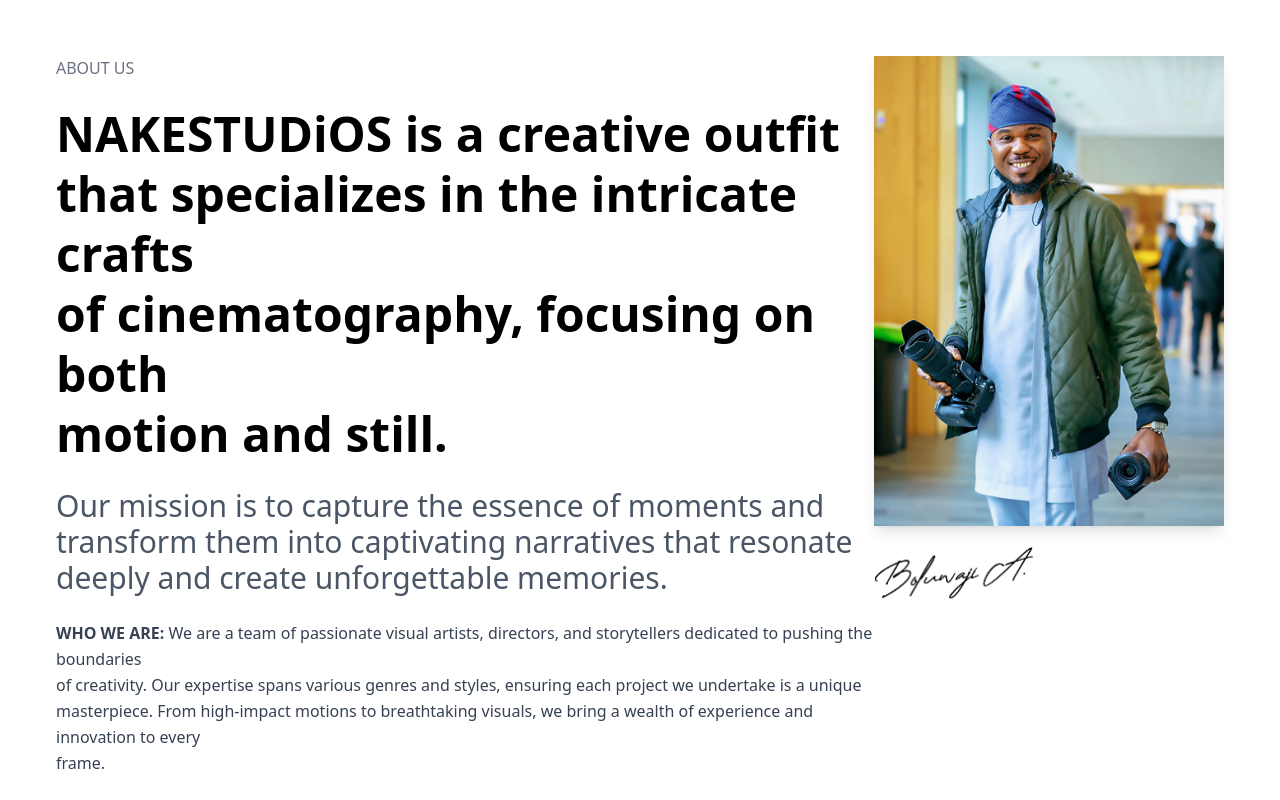
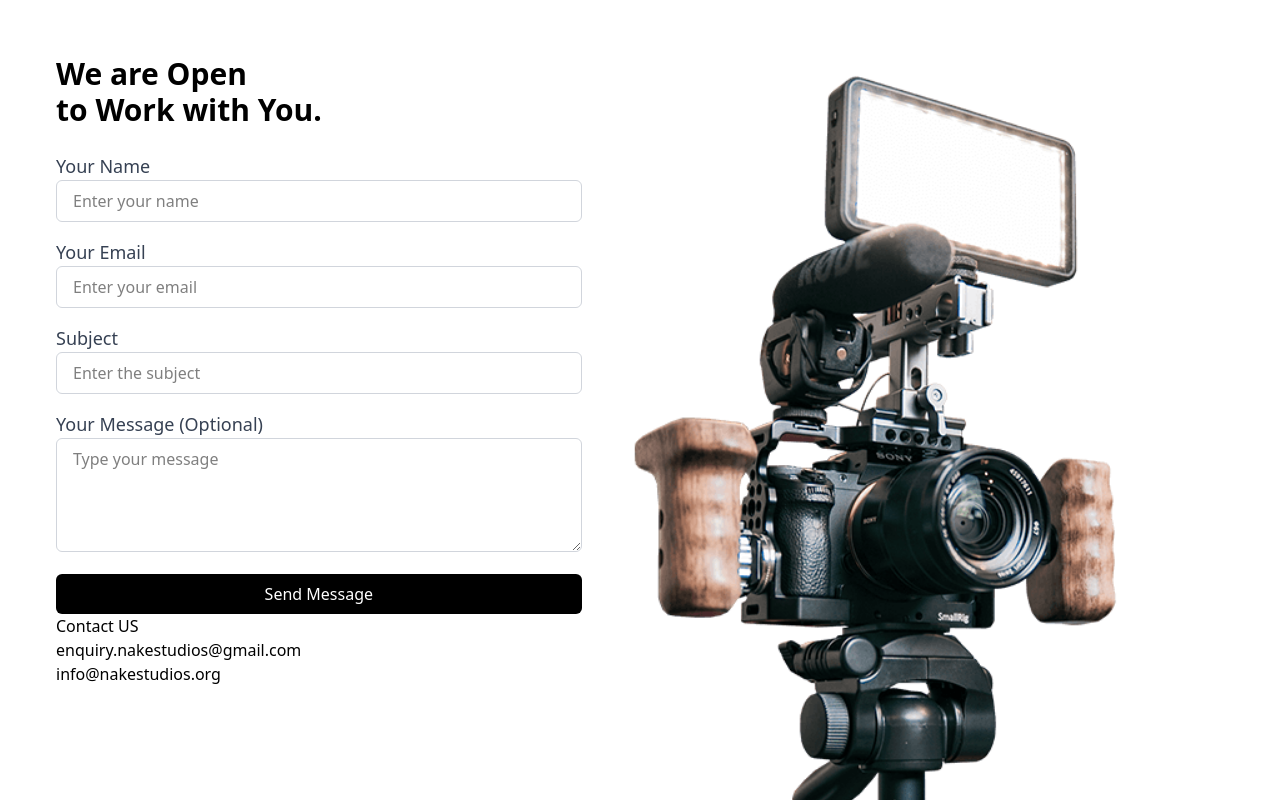
Before and after one commit to fuad1706/nakestudios, a React (Vite) app: page /contact in a window 1280 px wide. Shown: the top 800 px of the page. Built offline with nearby package versions, Linux system fonts and the light colour scheme.

Commit message:
added pages to react router

```diff
--- a/package.json
+++ b/package.json
@@ -11,8 +11,10 @@
   },
   "dependencies": {
     "@tailwindcss/vite": "^4.1.3",
+    "framer-motion": "^12.6.3",
     "react": "^19.0.0",
     "react-dom": "^19.0.0",
+    "react-router-dom": "^7.5.0",
     "tailwindcss": "^4.1.3"
   },
   "devDependencies": {
--- a/src/App.jsx
+++ b/src/App.jsx
@@ -1,11 +1,18 @@
 import React from "react";
-import About from "./components/About";
+import { BrowserRouter as Router, Routes, Route } from "react-router-dom";
+import About from "./pages/About";
+import Contact from "./pages/Contact";
 
 const App = () => {
   return (
-    <div className="mx-14 mt-14">
-      <About />
-    </div>
+    <Router>
+      <div className="mx-14 mt-14">
+        <Routes>
+          <Route path="/" element={<About />} />
+          <Route path="/contact" element={<Contact />} />
+        </Routes>
+      </div>
+    </Router>
   );
 };
 
--- a/src/components/About.jsx
+++ b/src/pages/About.jsx
@@ -1,12 +1,13 @@
 import React from "react";
+import { motion } from "framer-motion";
 
 const About = () => {
   return (
-    <div className="flex flex-col gap-10 md:gap-16">
+    <div className="flex flex-col gap-10  md:gap-16 mx-48">
       {/* Top Section */}
       <div className="flex flex-col md:flex-row">
-        <div className="w-[70%]">
-          <h3 className="mb-6 uppercase text-gray-500">About Us</h3>
+        <div className="md:w-[65%]">
+          <h3 className="mb-6 uppercase text-gray-500 font-bold">About Us</h3>
           <h2 className="mb-6 text-3xl md:text-5xl font-bold leading-tight">
             NAKESTUDiOS is a creative outfit <br /> that specializes in the
             intricate crafts <br /> of cinematography, focusing on both <br />
@@ -30,7 +31,7 @@
           </p>
         </div>
 
-        <div className="w-[30%] flex flex-col gap-2 items-start mt-8 md:mt-0">
+        <div className="md:w-[35%] flex flex-col gap-2 items-start mt-8 md:mt-0">
           <img src="/Bolu_nake.jpg" alt="Bolu" className="shadow-lg" />
           <img
             src="/bolu_sign.png"
@@ -41,7 +42,7 @@
       </div>
 
       {/* Bottom Section */}
-      <div className="md:w-1/2 flex flex-row gap-2.5 ">
+      <div className="md:w-[60%] flex flex-row gap-2.5 ">
         <div>
           <div className="mb-12">
             <h3 className="text-2xl font-semibold mb-10">
@@ -66,8 +67,8 @@
             </p>
           </div>
         </div>
-        <div className="mb-10">
-          <div>
+        <div className="mb-12">
+          <div className="mb-12">
             <h3 className="text-2xl font-semibold mb-10">Creating Memories</h3>
             <p className="text-gray-700 leading-relaxed">
               Whether it’s a commercial project, a special event, or a personal
@@ -77,7 +78,7 @@
               authentic form.
             </p>
           </div>
-          <div className="mb-10">
+          <div className="">
             <h3 className="text-2xl font-semibold mb-10">Our Commitment</h3>
             <p className="text-gray-700 leading-relaxed">
               For those who live and breathe visual arts, NAKESTUDiOS offers
--- /dev/null
+++ b/src/pages/Contact.jsx
@@ -0,0 +1,91 @@
+import React from "react";
+import Camera from "../../public/contacts_img_camera.png";
+
+const Contact = () => {
+  return (
+    <div className="flex flex-col md:flex-row gap-6">
+      {/* Left Section: Form */}
+      <div className="md:w-[45%]">
+        <h2 className="text-3xl font-semibold mb-6">
+          We are Open
+          <br />
+          to Work with You.
+        </h2>
+
+        {/* Name Input */}
+        <div className="mb-4">
+          <label htmlFor="name" className="block text-lg text-gray-700">
+            Your Name
+          </label>
+          <input
+            type="text"
+            id="name"
+            className="w-full px-4 py-2 border border-gray-300 rounded-md"
+            placeholder="Enter your name"
+          />
+        </div>
+
+        {/* Email Input */}
+        <div className="mb-4">
+          <label htmlFor="email" className="block text-lg text-gray-700">
+            Your Email
+          </label>
+          <input
+            type="email"
+            id="email"
+            className="w-full px-4 py-2 border border-gray-300 rounded-md"
+            placeholder="Enter your email"
+          />
+        </div>
+
+        {/* Subject Input */}
+        <div className="mb-4">
+          <label htmlFor="subject" className="block text-lg text-gray-700">
+            Subject
+          </label>
+          <input
+            type="text"
+            id="subject"
+            className="w-full px-4 py-2 border border-gray-300 rounded-md"
+            placeholder="Enter the subject"
+          />
+        </div>
+
+        {/* Message Input (Text Area) */}
+        <div className="mb-4">
+          <label htmlFor="message" className="block text-lg text-gray-700">
+            Your Message (Optional)
+          </label>
+          <textarea
+            id="message"
+            className="w-full px-4 py-2 border border-gray-300 rounded-md"
+            placeholder="Type your message"
+            rows="4"
+          />
+        </div>
+
+        {/* Submit Button */}
+        <button
+          type="submit"
+          className="w-full bg-black text-white py-2 rounded-md"
+        >
+          Send Message
+        </button>
+        <h3>Contact US</h3>
+        <p>enquiry.nakestudios@gmail.com</p>
+        <p>info@nakestudios.org</p>
+      </div>
+
+      {/* Right Section: Image */}
+      <div className="md:w-[45%]">
+        <img
+          src={Camera}
+          alt="Camera"
+          className="w-full h-full object-cover rounded-md"
+        />
+      </div>
+    </div>
+  );
+};
+
+export default Contact;
```
Also changed, not shown: src/components/Header.jsx (added), 1 other file (tests, documents, lock files or other folders).
